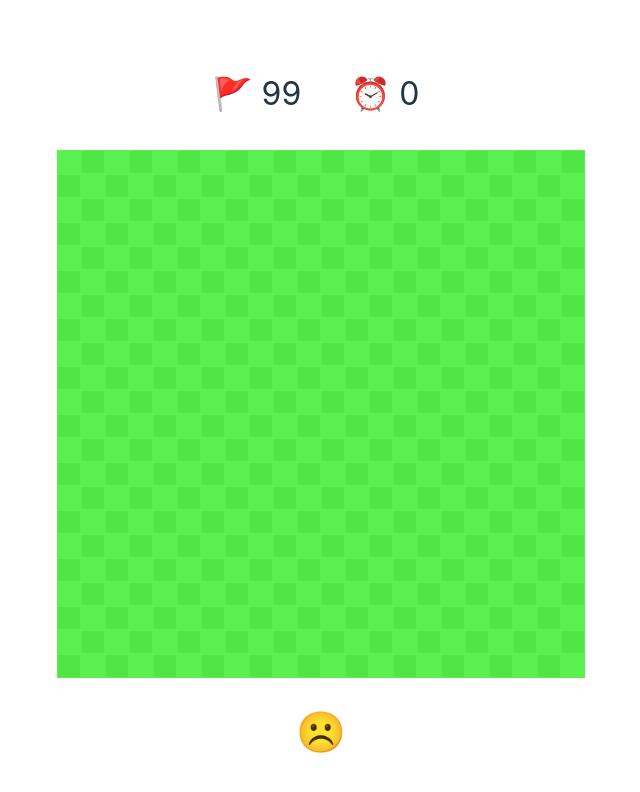
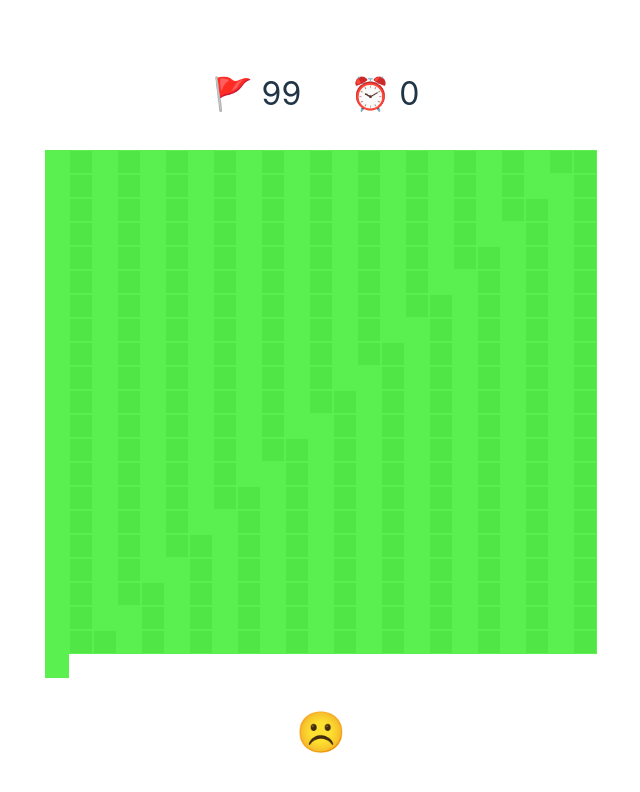
Before and after one commit to Ethan04Munoz/Buscaminas, a React (Vite) app: page /hard in a window 1280 px wide. Shown: the top 792 px of the page, without its empty margins (319-959 px from the left). Built offline with nearby package versions, Linux system fonts and the light colour scheme.

Commit message:
Corregir error de grid en tablero facil

```diff
--- a/src/App.css
+++ b/src/App.css
@@ -2,7 +2,7 @@
   display: grid;
 }
 
-.tablerFacil{
+.tableroFacil{
   grid-template-columns: repeat(8, 1fr);
 }
 
@@ -11,7 +11,7 @@
 }
 
 .tableroDificil{
-  grid-template-columns: repeat(22, 1fr);
+  grid-template-columns: repeat(23, 1fr);
 }
 
 .centrarHijos {
@@ -36,7 +36,7 @@
 }
 
 .casillaChica{
-  font-size: 2.5vh;
+  font-size: 2vh;
   width: 3vh;
   height: 3vh;
 }
```
